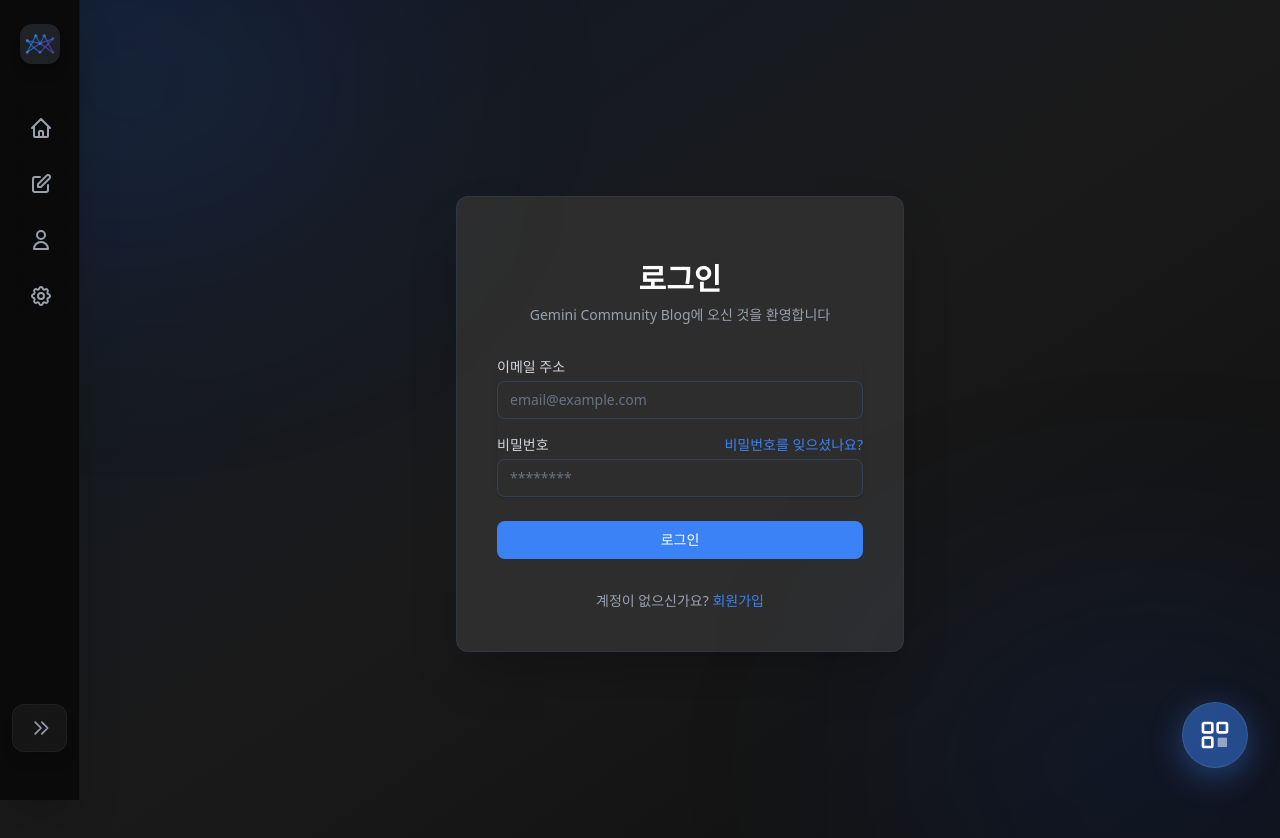
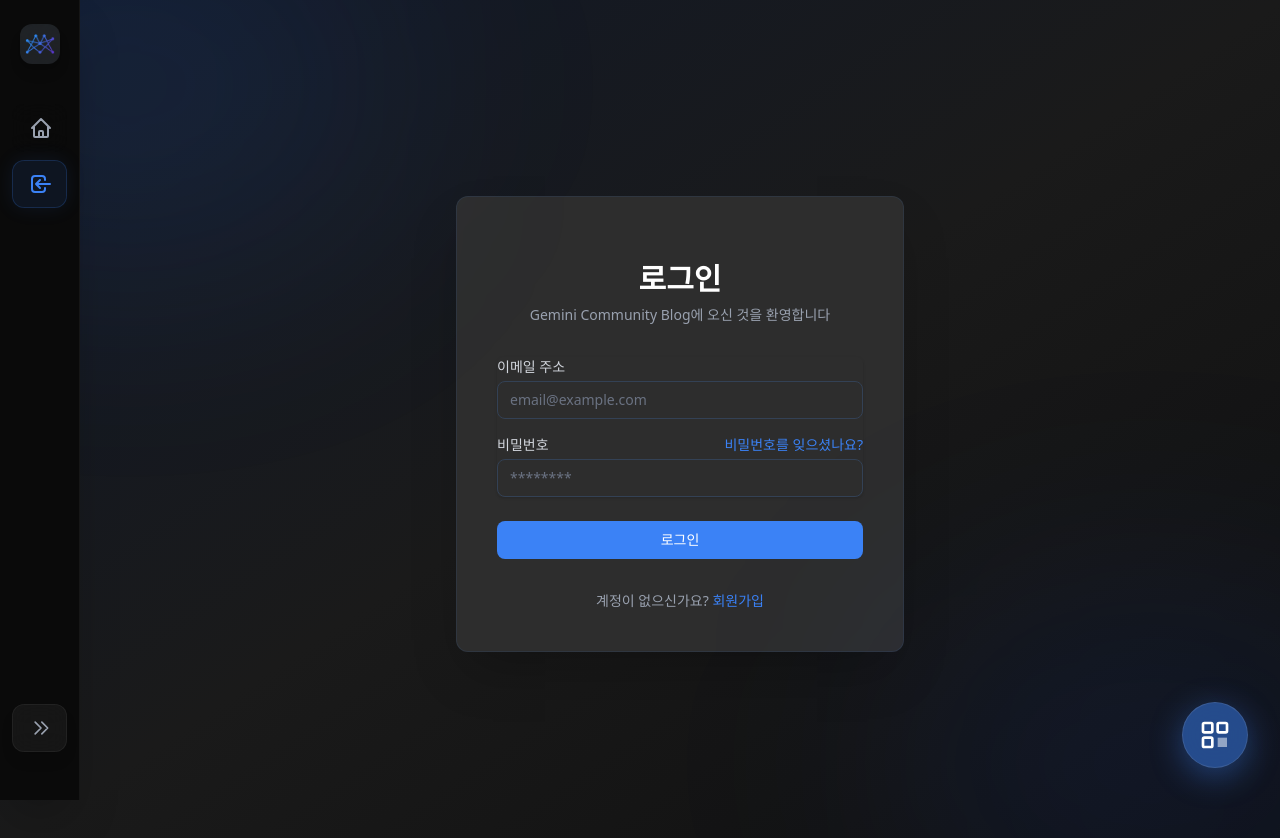
Before and after one commit to R00neyj/gemini-blog, a React (Vite) app: page /login in a window 1280 px wide. Shown: the top 838 px of the page. Built offline with nearby package versions, Linux system fonts and the light colour scheme; no server answers.

Commit message:
feat(sidebar): show login button for unauthenticated users
- Replace Write/MyBlog/Settings with Login button when not logged in

- Update PROGRESS.md

```diff
--- a/src/components/Sidebar.jsx
+++ b/src/components/Sidebar.jsx
@@ -22,6 +22,7 @@
         <path strokeLinecap="round" strokeLinejoin="round" strokeWidth={2} d="M3 12l2-2m0 0l7-7 7 7M5 10v10a1 1 0 001 1h3m10-11l2 2m-2-2v10a1 1 0 01-1 1h-3m-6 0a1 1 0 001-1v-4a1 1 0 011-1h2a1 1 0 011 1v4a1 1 0 001 1m-6 0h6" />
       </svg>
     )},
+    ...(user ? [
       { path: "/write", label: "글쓰기", icon: (
         <svg className="w-6 h-6" fill="none" viewBox="0 0 24 24" stroke="currentColor">
           <path strokeLinecap="round" strokeLinejoin="round" strokeWidth={2} d="M11 5H6a2 2 0 00-2 2v11a2 2 0 002 2h11a2 2 0 002-2v-5m-1.414-9.414a2 2 0 112.828 2.828L11.828 15H9v-2.828l8.586-8.586z" />
@@ -38,6 +39,13 @@
           <path strokeLinecap="round" strokeLinejoin="round" strokeWidth={2} d="M15 12a3 3 0 11-6 0 3 3 0 016 0z" />
         </svg>
       )}
+    ] : [
+      { path: "/login", label: "로그인", icon: (
+        <svg className="w-6 h-6" fill="none" viewBox="0 0 24 24" stroke="currentColor">
+          <path strokeLinecap="round" strokeLinejoin="round" strokeWidth={2} d="M11 16l-4-4m0 0l4-4m-4 4h14m-5 4v1a3 3 0 01-3 3H6a3 3 0 01-3-3V7a3 3 0 013-3h7a3 3 0 013 3v1" />
+        </svg>
+      )}
+    ])
   ];
 
   return (
```
Also changed, not shown: 1 other file (tests, documents, lock files or other folders). Lines whose indentation alone changed are shown as unchanged.
